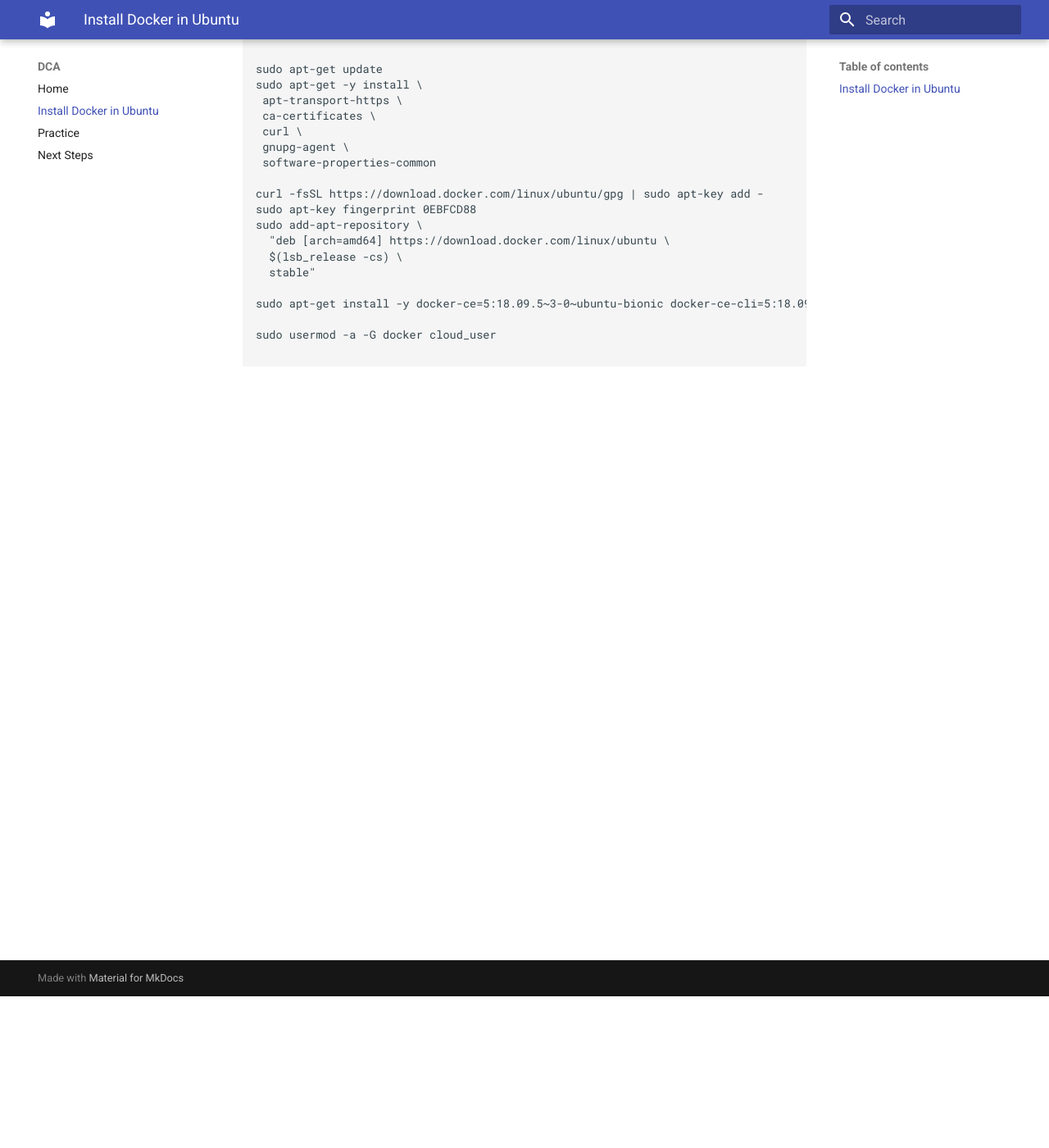
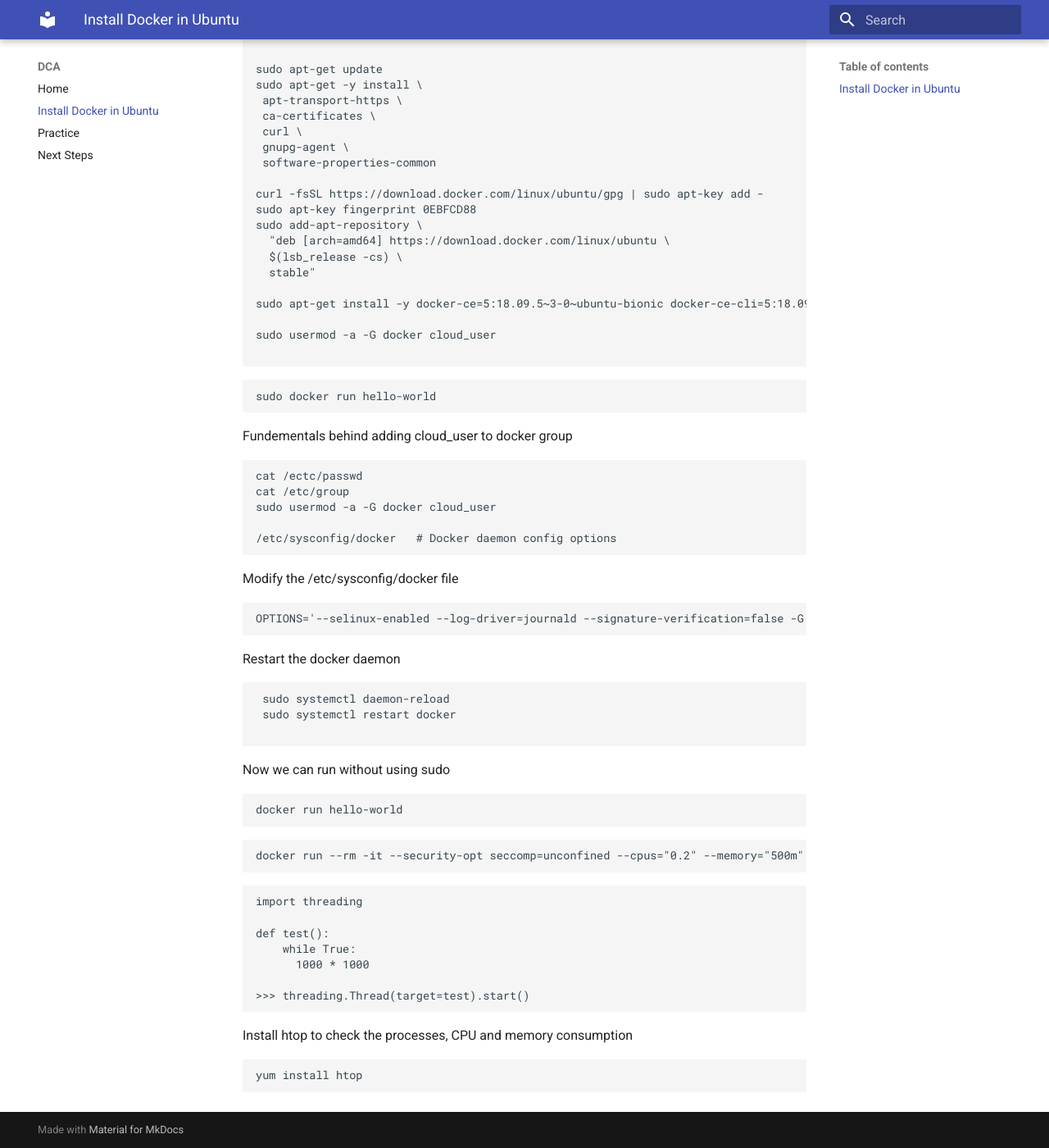
Before and after one commit to venkat-ml/docker-certified-associate, an MkDocs documentation site: the page built from docs/install-docker-in-ubuntu.md, in a window 1280 px wide and 1400 px high, scrolled down 185 px. Shown: the whole window at 82% size. Built offline with MkDocs 1.6.1 and Material for MkDocs 9.7.7, drawn with Linux system fonts in a browser that asks for light colours.

Commit message:
Hello-world example

````diff
--- a/docs/install-docker-in-ubuntu.md
+++ b/docs/install-docker-in-ubuntu.md
@@ -23,3 +23,57 @@
 sudo usermod -a -G docker cloud_user
 
 ```
+
+```bash
+sudo docker run hello-world
+```
+
+Fundementals behind adding cloud_user to docker group
+
+```bash
+cat /ectc/passwd
+cat /etc/group
+sudo usermod -a -G docker cloud_user
+
+/etc/sysconfig/docker   # Docker daemon config options
+```
+
+Modify the /etc/sysconfig/docker file
+
+```bash
+OPTIONS='--selinux-enabled --log-driver=journald --signature-verification=false -G docker'
+```
+
+Restart the docker daemon
+
+```bash
+ sudo systemctl daemon-reload
+ sudo systemctl restart docker
+
+```
+
+Now we can run without using sudo
+
+```bash
+docker run hello-world
+```
+
+```bash
+docker run --rm -it --security-opt seccomp=unconfined --cpus="0.2" --memory="500m" docker.io/python
+```
+
+```python
+import threading
+
+def test():
+    while True:
+      1000 * 1000
+
+>>> threading.Thread(target=test).start()
+```
+
+Install htop to check the processes, CPU and memory consumption
+
+```bash
+yum install htop
+```
````
